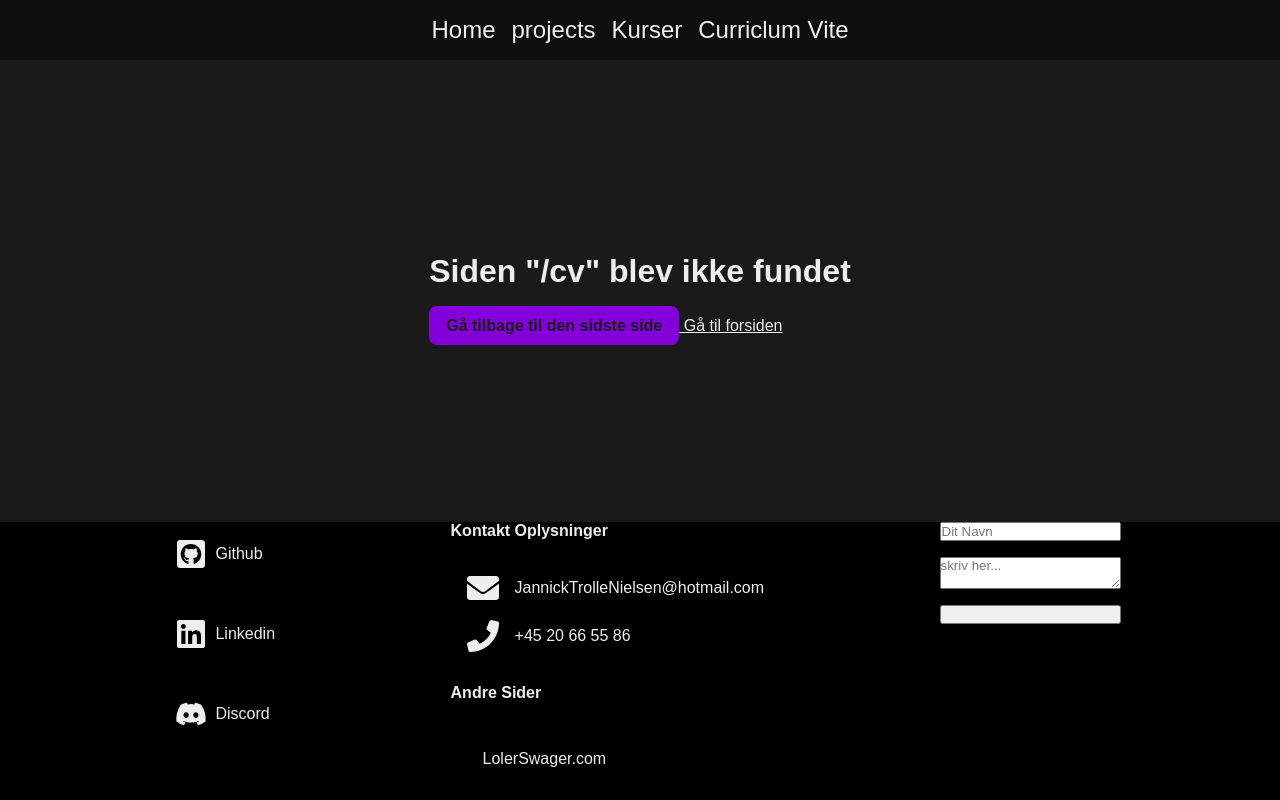
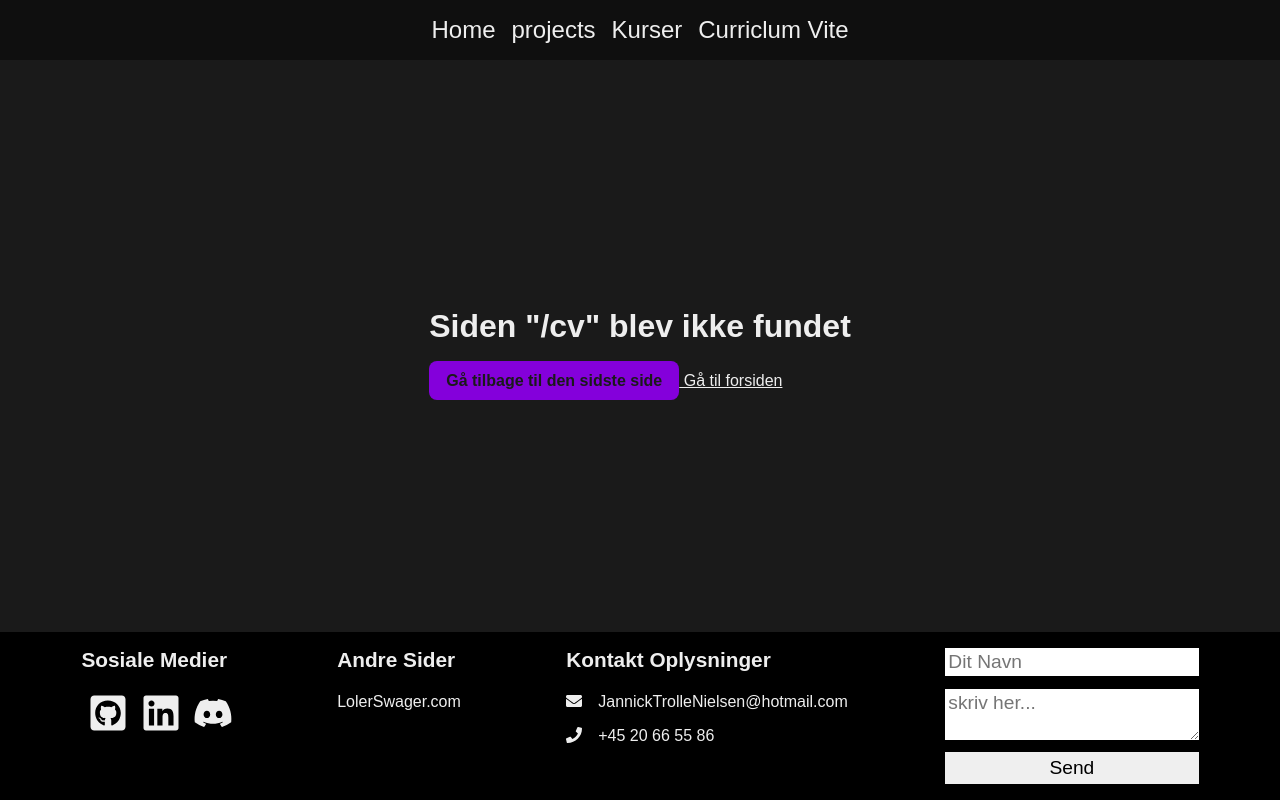
Before and after one commit to LolerSwager/portfolie-2023-react, a React (Create React App) app: page /cv in a window 1280 px wide. Built offline with nearby package versions, Linux system fonts and the light colour scheme.

Commit message:
Footer update

```diff
--- a/package.json
+++ b/package.json
@@ -3,6 +3,9 @@
   "version": "0.1.0",
   "private": true,
   "dependencies": {
+    "@fortawesome/fontawesome-svg-core": "^6.4.0",
+    "@fortawesome/free-solid-svg-icons": "^6.4.0",
+    "@fortawesome/react-fontawesome": "^0.2.0",
     "@testing-library/jest-dom": "^5.16.5",
     "@testing-library/react": "^13.4.0",
     "@testing-library/user-event": "^13.5.0",
--- /dev/null
+++ b/src/Components/ContactForm.jsx
@@ -0,0 +1,31 @@
+import { styled } from "styled-components"
+
+export default function ContactForm() {
+    return (
+        <StyledContactForm>
+            <input type="text" placeholder="Dit Navn" />
+            <textarea placeholder="skriv her..."></textarea>
+            <button>Send</button>
+        </StyledContactForm>
+    )
+}
+
+const StyledContactForm = styled.div`
+    display: grid;
+    gap: 0.8rem;
+    input,
+    textarea,
+    button {
+        color: black;
+        padding: 0.2rem;
+        font-size: 1.2rem;
+        justify-items: start;
+        border: none;
+    }
+    button {
+        padding: 0.3rem;
+        &:hover {
+            background-color: #8400db;
+        }
+    }
+`
--- a/src/Components/Footer/Footer.jsx
+++ b/src/Components/Footer/Footer.jsx
@@ -1,49 +1,56 @@
 import { styled } from "styled-components"
 import { FaGithubSquare, FaLinkedin, FaDiscord, FaPhone, FaEnvelope } from "react-icons/fa"
 import { IconContext } from "react-icons"
+import ContactForm from "../ContactForm"
 
 export default function Footer() {
     return (
         <StyledFooter>
             <IconContext.Provider value={{ className: "react-icons" }}>
                 <section>
-                    <a href="https://github.com/LolerSwager" target="_blank" rel="noreferrer">
+                    <h4>Sosiale Medier</h4>
+                    <div className="Social-icons">
+                        <a href="https://github.com/LolerSwager" target="_blank" rel="noreferrer" title="Github">
                             <FaGithubSquare />
-                        <p>Github</p>
                         </a>
-                    <a href="https://www.linkedin.com/in/jannick-nielsen-web/" target="_blank" rel="noreferrer">
+                        <a
+                            href="https://www.linkedin.com/in/jannick-nielsen-web/"
+                            target="_blank"
+                            rel="noreferrer"
+                            title="Linkedin"
+                        >
                             <FaLinkedin />
-                        <p>Linkedin</p>
                         </a>
-                    <a href="https://discord.gg/uaCRvZU" target="_blank" rel="noreferrer">
-                        <FaDiscord /> <p>Discord</p>
+                        <a href="https://discord.gg/uaCRvZU" target="_blank" rel="noreferrer" title="Discord">
+                            <FaDiscord />
                         </a>
+                    </div>
+                </section>
+                <section>
+                    <h4>Andre Sider</h4>
+                    <div className="Outgoing-links">
+                        <a href="https://www.lolerswager.com/" target="_blank" rel="noreferrer">
+                            LolerSwager.com
+                        </a>
+                    </div>
                 </section>
                 <section>
                     <h4>Kontakt Oplysninger</h4>
-                    <ul>
+                    <ul className="Contact-info">
                         <li>
                             <FaEnvelope />
-                            <p>JannickTrolleNielsen@hotmail.com</p>
+                            <p onClick={() => (window.location = "mailto:JannickTrolleNielsen@hotmail.com")}>
+                                JannickTrolleNielsen@hotmail.com
+                            </p>
                         </li>
-                        <li>
+                        <li onClick={() => window.open("tel:20665586")}>
                             <FaPhone />
                             <p>+45 20 66 55 86</p>
                         </li>
                     </ul>
-                    <h4>Andre Sider</h4>
-                    <ul>
-                        <li>
-                            <a href="https://www.lolerswager.com/" target="_blank" rel="noreferrer">
-                                LolerSwager.com
-                            </a>
-                        </li>
-                    </ul>
                 </section>
                 <section>
-                    <input type="text" placeholder="Dit Navn" />
-                    <textarea placeholder="skriv her..."></textarea>
-                    <button>Send</button>
+                    <ContactForm />
                 </section>
             </IconContext.Provider>
         </StyledFooter>
@@ -54,32 +61,44 @@ const StyledFooter = styled.footer`
     background-color: #000000;
     display: flex;
     justify-content: space-evenly;
+    flex-wrap: wrap;
     padding: 1rem;
     section {
-        display: flex;
-        flex-direction: column;
-        gap: 1rem;
+        margin: 1rem;
+        h4 {
+            font-size: 1.3rem;
+            margin: 0 0 1em 0;
+        }
+    }
+    .Social-icons {
+        font-size: 2.5rem;
+        & *:hover {
+            fill: #8400db;
+        }
         a {
-            margin: 1rem;
-            color: #eeeeee;
+            margin: 0 0.4rem;
+        }
+    }
+    .Outgoing-links {
+        a {
             text-decoration: none;
-            display: flex;
-            align-items: center;
-            gap: 0.5rem;
+            margin: 0 0.5rem 0 0;
             &:hover {
                 color: #8400db;
             }
         }
-        ul {
+    }
+    .Contact-info {
         li {
             display: flex;
-                align-items: center;
             gap: 1rem;
-                margin: 1rem;
+            margin: 1rem 0;
+            p {
+                cursor: pointer;
+                &:hover {
+                    color: #8400db;
                 }
             }
         }
-    .react-icons {
-        font-size: 2rem;
     }
 `
--- a/src/Components/Header/Header.jsx
+++ b/src/Components/Header/Header.jsx
@@ -31,6 +31,7 @@ const StyledHeader = styled.header`
             display: flex;
             justify-content: center;
             align-items: center;
+            flex-wrap: wrap;
             gap: 1rem;
             margin: 1rem;
             li {
```
Also changed, not shown: 1 other file (tests, documents, lock files or other folders). Lines whose indentation alone changed are shown as unchanged.
